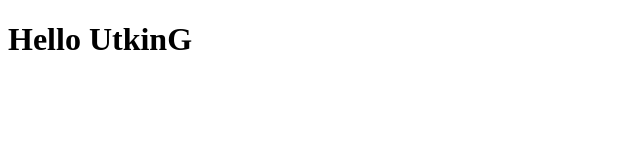
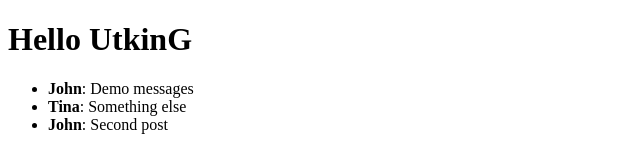
Before and after one commit to utking/handlebars, a plain HTML site: page examples/chapter1/index.html in a window 1280 px wide. Shown: the whole page, without its empty margins (0-640 px from the left). Drawn offline with Linux system fonts and the light colour scheme.

Commit message:
using script as template source

```diff
--- a/examples/chapter1/index.html
+++ b/examples/chapter1/index.html
@@ -5,10 +5,34 @@
 	<script src="handlebars.min.js"></script>
 </head>
 <body>
+	<script id="quickstart" type="template/handlebars">
+		<h1>Hello {{name}}</h1>
+		<ul>
+			{{#each messages}}
+			<li><b>{{from}}</b>: {{text}}</li>
+			{{/each}}
+		</ul>
+	</script>
 	<script>
-		var src = "<h1>Hello {{name}}</h1>";
+		var src = document.getElementById('quickstart').innerHTML;
 		var template = Handlebars.compile(src);
-		var output = template({name : 'UtkinG'});
+		var output = template({
+			name : 'UtkinG',
+			messages: [
+				{
+					from: 'John',
+					text: 'Demo messages'
+				},
+				{
+					from: 'Tina',
+					text: 'Something else'
+				},
+				{
+					from: 'John',
+					text: 'Second post'
+				}
+			]
+		});
 		document.body.innerHTML += output;
 	</script>
 </body>
```
